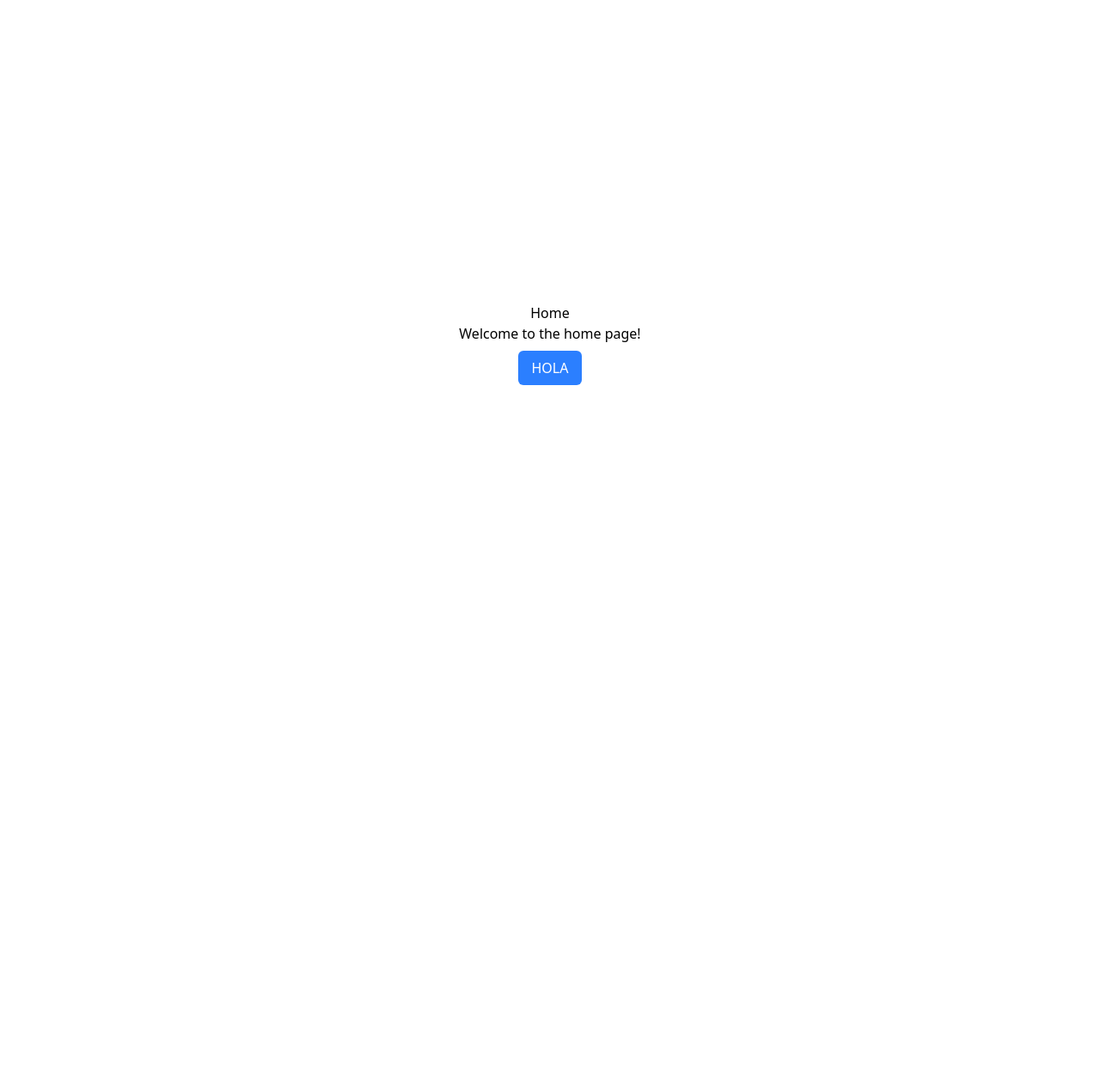
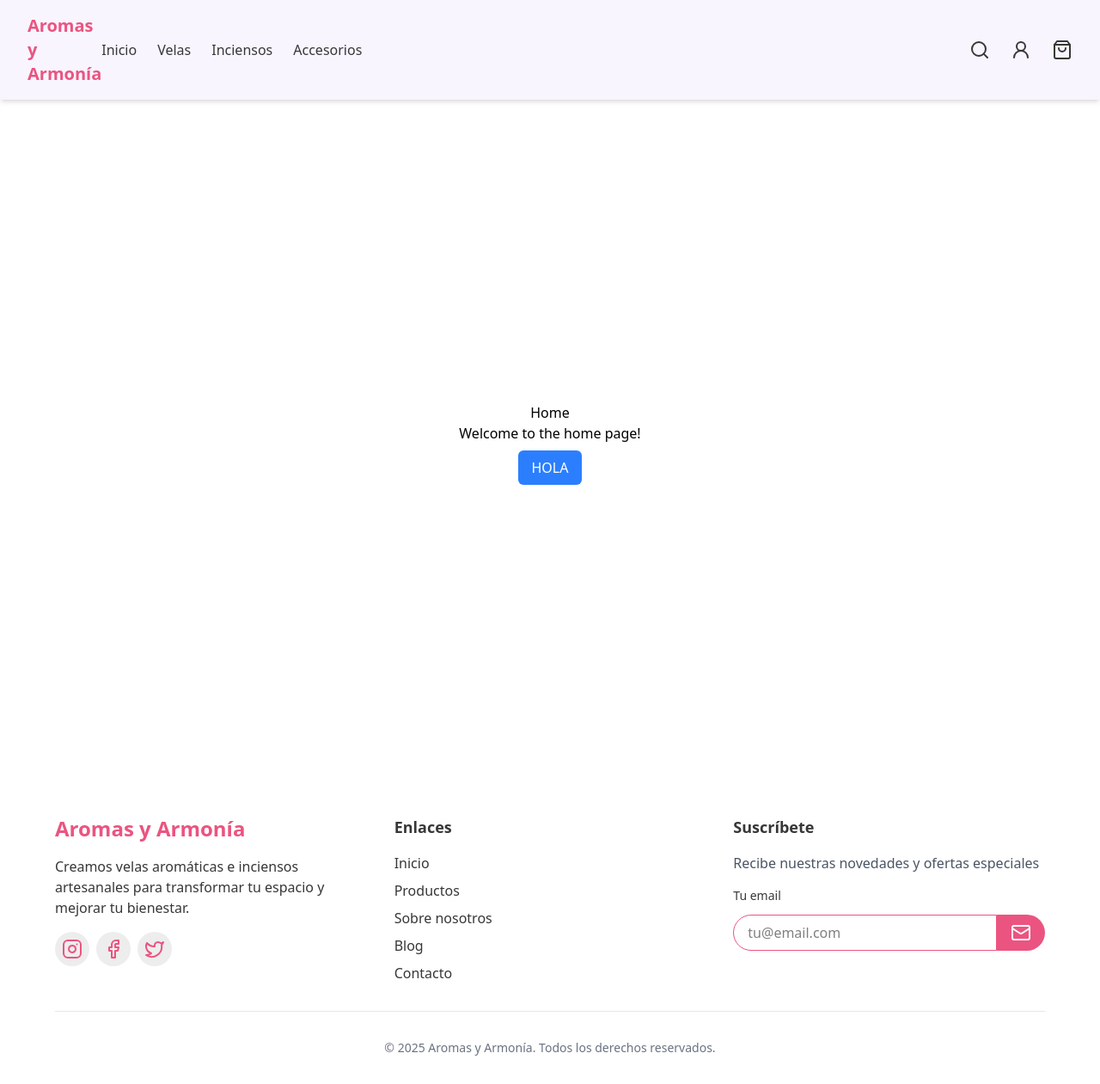
Before and after one commit to ZCodeSoftware/front-aromas, a React (Vite) app: page / in a window 1280 px wide. Shown: the whole page at 86% size. Before the commit the page ends 800 px from the top, so only its background shows below. Built offline with nearby package versions, Linux system fonts and the light colour scheme.

Commit message:
add navbar and footer

```diff
--- /dev/null
+++ b/src/layout/components/footer/Footer.tsx
@@ -0,0 +1,117 @@
+import { Mail, Instagram, Facebook, Twitter } from 'lucide-react';
+const Footer = () => {
+	return (
+		<footer className='bg-[#FFFFFF] py-8 px-16'>
+			<div className='max-w-full mx-auto'>
+				<div className='grid grid-cols-1 md:grid-cols-3 gap-8'>
+					<div className='space-y-4'>
+						<h1 className='text-2xl font-bold text-[#EB5480]'>
+							Aromas y Armonía
+						</h1>
+						<p className='text-[#373737]'>
+							Creamos velas aromáticas e inciensos artesanales
+							para transformar tu espacio y mejorar tu bienestar.
+						</p>
+						<ul className='flex space-x-4'>
+							<li className='rounded-full text-[#EB5480] bg-[#EDEDED] p-2 w-10 h-10 flex items-center justify-center mr-2'>
+								<a href='#'>
+									<Instagram />
+								</a>
+							</li>
+							<li className='rounded-full text-[#EB5480] bg-[#EDEDED] p-2 w-10 h-10 flex items-center justify-center mr-2'>
+								<a href='#'>
+									<Facebook />
+								</a>
+							</li>
+							<li className='rounded-full text-[#EB5480] bg-[#EDEDED] p-2 w-10 h-10 flex items-center justify-center mr-2'>
+								<a href='#'>
+									<Twitter />
+								</a>
+							</li>
+						</ul>
+					</div>
+
+					<div className='space-y-4'>
+						<h2 className='text-lg font-semibold text-[#373737]'>
+							Enlaces
+						</h2>
+						<ul className='space-y-2'>
+							<li>
+								<a
+									href='#'
+									className='text-[#373737] hover:text-gray-900 transition'>
+									Inicio
+								</a>
+							</li>
+							<li>
+								<a
+									href='#'
+									className='text-[#373737] hover:text-gray-900 transition'>
+									Productos
+								</a>
+							</li>
+							<li>
+								<a
+									href='#'
+									className='text-[#373737] hover:text-gray-900 transition'>
+									Sobre nosotros
+								</a>
+							</li>
+							<li>
+								<a
+									href='#'
+									className='text-[#373737] hover:text-gray-900 transition'>
+									Blog
+								</a>
+							</li>
+							<li>
+								<a
+									href='#'
+									className='text-[#373737] hover:text-gray-900 transition'>
+									Contacto
+								</a>
+							</li>
+						</ul>
+					</div>
+
+					<div className='space-y-4'>
+						<h2 className='text-lg font-semibold text-[#373737]'>
+							Suscríbete
+						</h2>
+						<p className='text-gray-600'>
+							Recibe nuestras novedades y ofertas especiales
+						</p>
+						<form className='space-y-3'>
+							<label
+								htmlFor='email'
+								className='block text-sm font-medium text-[#373737]'>
+								Tu email
+							</label>
+							<div className='flex'>
+								<input
+									type='email'
+									id='email'
+									placeholder='tu@email.com'
+									className='flex-1 px-4 py-2 border border-[#EB5480] rounded-l-full focus:outline-none focus:ring-1 focus:ring-gray-500'
+								/>
+								<button
+									type='submit'
+									className='bg-[#EB5480] text-white px-4 py-2 rounded-r-full hover:bg-gray-700 transition'>
+									<Mail className='text-[#FFFFFF]' />
+								</button>
+							</div>
+						</form>
+					</div>
+				</div>
+
+				<div className='border-t border-gray-200 my-8'></div>
+
+				<div className='text-center text-gray-500 text-sm'>
+					© 2025 Aromas y Armonía. Todos los derechos reservados.
+				</div>
+			</div>
+		</footer>
+	);
+};
+
+export default Footer;
--- /dev/null
+++ b/src/layout/components/navbar/Navbar.tsx
@@ -0,0 +1,70 @@
+import { Search, UserRound, ShoppingBag } from 'lucide-react';
+
+const Navbar = () => {
+	return (
+		<nav className='bg-[#F8F5FF] shadow-md py-4 px-8 flex justify-between items-center'>
+			<div className='flex justify-between items-center w-[30%]'>
+				<div className='text-xl font-bold text-[#EB5480]'>
+					Aromas y Armonía
+				</div>
+				<ul className='flex space-x-6'>
+					<li>
+						<a
+							href='/'
+							className='text-[#373737] hover:text-gray-900 transition duration-300'>
+							Inicio
+						</a>
+					</li>
+					<li>
+						<a
+							href='#'
+							className='text-[#373737] hover:text-gray-900 transition duration-300'>
+							Velas
+						</a>
+					</li>
+					<li>
+						<a
+							href='#'
+							className='text-[#373737] hover:text-gray-900 transition duration-300'>
+							Inciensos
+						</a>
+					</li>
+					<li>
+						<a
+							href='#'
+							className='text-[#373737] hover:text-gray-900 transition duration-300'>
+							Accesorios
+						</a>
+					</li>
+				</ul>
+			</div>
+			<div>
+				<ul className='flex space-x-6'>
+					<li>
+						<a
+							href='#'
+							className='text-[#373737] hover:text-gray-900 transition duration-300'>
+							<Search />
+						</a>
+					</li>
+					<li>
+						<a
+							href='#'
+							className='text-[#373737] hover:text-gray-900 transition duration-300'>
+							<UserRound />
+						</a>
+					</li>
+					<li>
+						<a
+							href='#'
+							className='text-[#373737] hover:text-gray-900 transition duration-300'>
+							<ShoppingBag />
+						</a>
+					</li>
+				</ul>
+			</div>
+		</nav>
+	);
+};
+
+export default Navbar;
--- /dev/null
+++ b/src/layout/index.tsx
@@ -0,0 +1,14 @@
+import Footer from './components/footer/Footer';
+import Navbar from './components/navbar/Navbar';
+import type { LayoutProps } from './models/layout-props.interface';
+
+const Layout: React.FC<LayoutProps> = ({ children }) => {
+	return (
+		<div className='layout'>
+			<Navbar />
+			<main className='content'>{children}</main>
+			<Footer />
+		</div>
+	);
+};
+export default Layout;
--- /dev/null
+++ b/src/layout/models/layout-props.interface.ts
@@ -0,0 +1,3 @@
+export interface LayoutProps {
+	children: React.ReactNode;
+}
--- a/src/pages/home/Home.tsx
+++ b/src/pages/home/Home.tsx
@@ -1,7 +1,9 @@
+import Layout from '@/layout';
 import { toast } from 'sonner';
 
 const Home = () => {
 	return (
+		<Layout>
 			<div className='w-full h-screen flex flex-col items-center justify-center'>
 				<h1>Home</h1>
 				<p>Welcome to the home page!</p>
@@ -11,6 +13,7 @@ const Home = () => {
 					HOLA
 				</button>
 			</div>
+		</Layout>
 	);
 };
 
```
Lines whose indentation alone changed are shown as unchanged.
